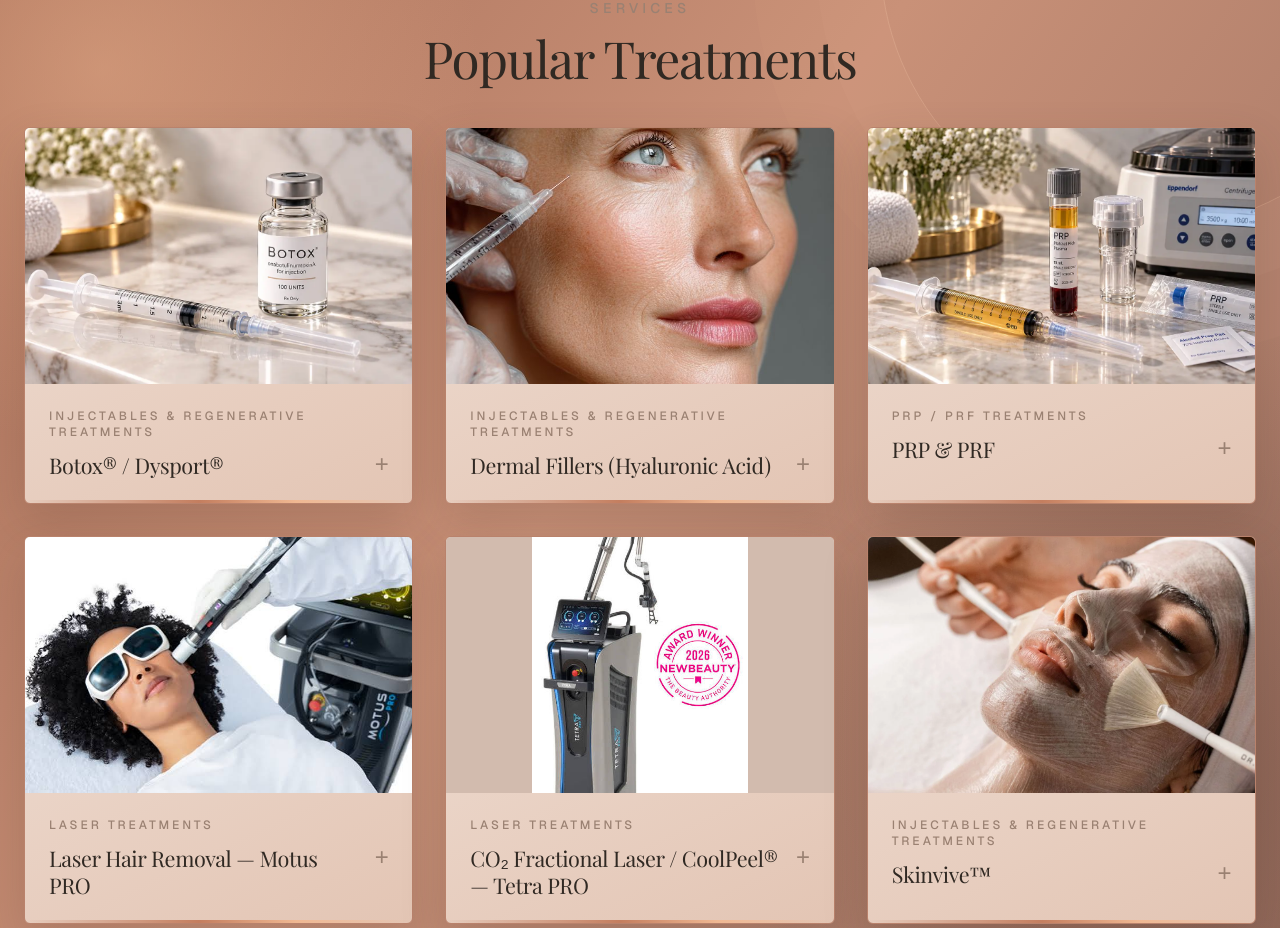
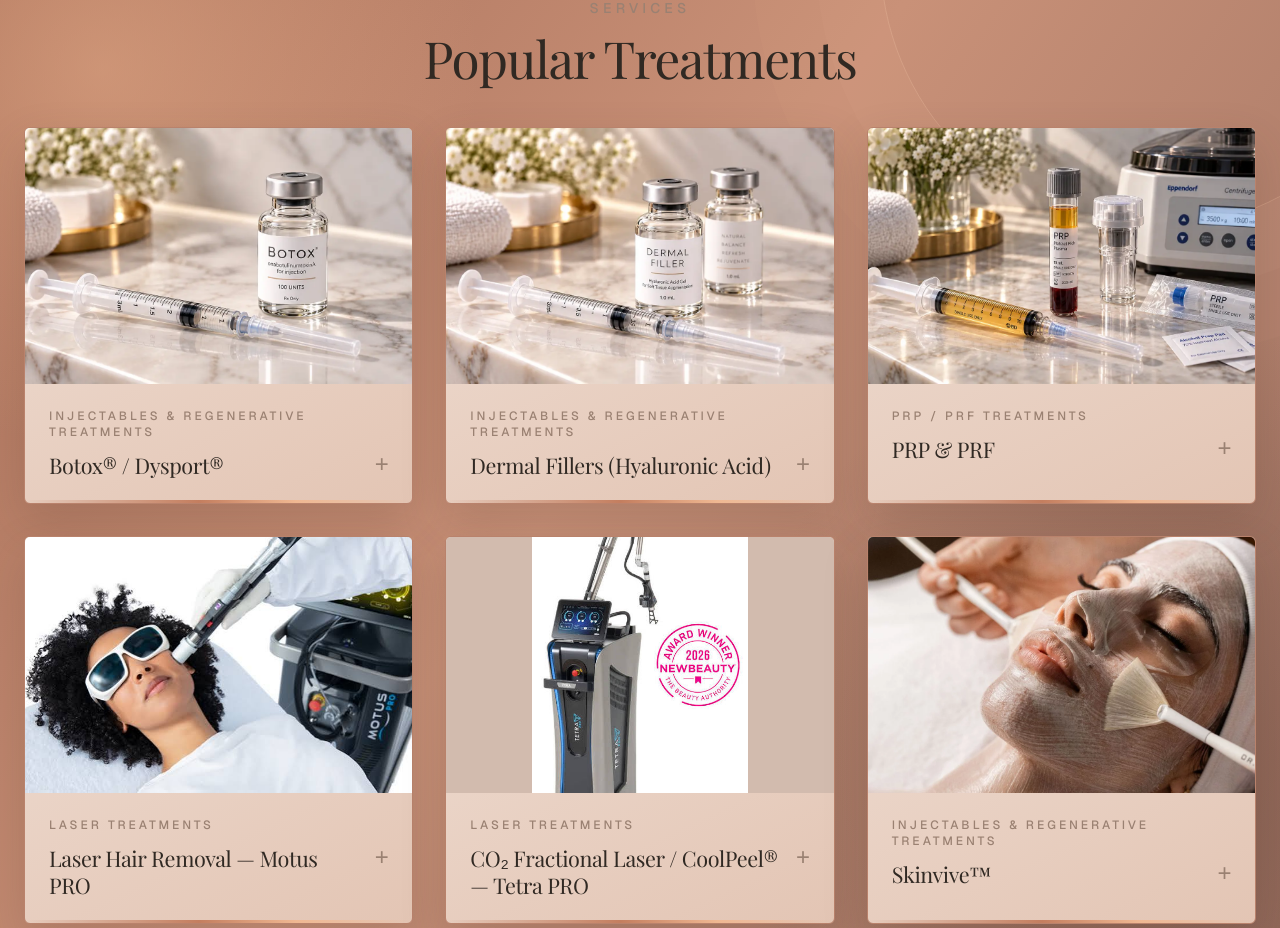
Before and after one commit to Lusso-MedSpa/Lusso-medspa, a Next.js app: page / in a window 1280 px wide. Shown: the part 980-1908 px from the top of the page. Built offline with nearby package versions, Linux system fonts and the light colour scheme; no server answers; a web font is replaced by a local one.

Commit message:
Add Dermal Filler vial/syringe photo (optimized WebP)
Uploaded PNG (1.76MB) resized to 1280px wide and converted to WebP
at quality 82 (52KB, no visible quality loss) before adding, so it's
already optimized on commit. Biostimulators keeps the shared
botox.jpg placeholder, untouched.

```diff
--- a/src/data/treatments.ts
+++ b/src/data/treatments.ts
@@ -34,7 +34,7 @@
     "title": "Dermal Fillers (Hyaluronic Acid)",
     "category": "Injectables & Regenerative Treatments",
     "description": "Hyaluronic acid fillers can restore volume and enhance facial contours. Product selection and placement are tailored to your anatomy and goals.",
-    "image": "/treatments/botox.jpg",
+    "image": "/treatments/filler.webp",
     "benefits": [
       "Facial volume",
       "Balanced contours"
```
Also changed, not shown: public/treatments/filler.webp (added).
